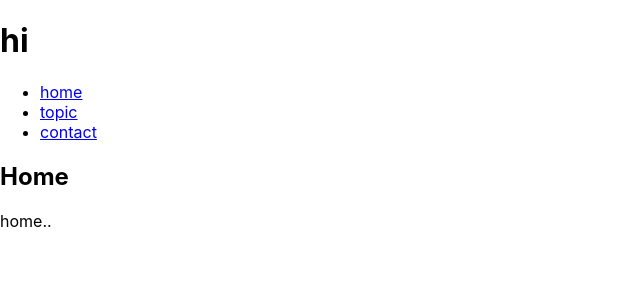
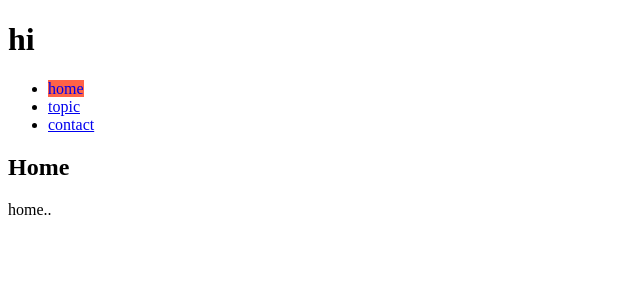
Before and after one commit to jsj1510/react-router-dom, a React (Create React App) app: page / in a window 1280 px wide. Shown: the top 300 px of the page, without its empty margins (0-640 px from the left). Built offline with nearby package versions, Linux system fonts and the light colour scheme.

Commit message:
implement: NavLink 클릭시 active클래스생성

```diff
--- a/src/index.css
+++ b/src/index.css
@@ -1,13 +1,4 @@
-body {
-  margin: 0;
-  font-family: -apple-system, BlinkMacSystemFont, 'Segoe UI', 'Roboto', 'Oxygen',
-    'Ubuntu', 'Cantarell', 'Fira Sans', 'Droid Sans', 'Helvetica Neue',
-    sans-serif;
-  -webkit-font-smoothing: antialiased;
-  -moz-osx-font-smoothing: grayscale;
+.active {
+  background: tomato;
+  text-decoration: none;
 }
-
-code {
-  font-family: source-code-pro, Menlo, Monaco, Consolas, 'Courier New',
-    monospace;
-}
--- a/src/index.js
+++ b/src/index.js
@@ -2,7 +2,7 @@
 import ReactDOM from 'react-dom';
 import './index.css';
 import reportWebVitals from './reportWebVitals';
-import {BrowserRouter, Route, Switch, Link} from "react-router-dom";
+import {BrowserRouter, Route, Switch, Link, NavLink} from "react-router-dom";
 
 
 function Home() {
@@ -37,9 +37,9 @@
     <div>
       <h1>hi </h1>
       <ul>
-        <li><Link to="/">home</Link></li>
-        <li><Link to="/topcis">topic</Link></li>
-        <li><Link to="/contact">contact</Link></li>
+        <li><NavLink exact to="/">home</NavLink></li>
+        <li><NavLink to="/topcis">topic</NavLink></li>
+        <li><NavLink to="/contact">contact</NavLink></li>
       </ul>
       <Switch>
         <Route exact path="/"><Home></Home></Route>
```
Also changed, not shown: 1 other file (tests, documents, lock files or other folders).
